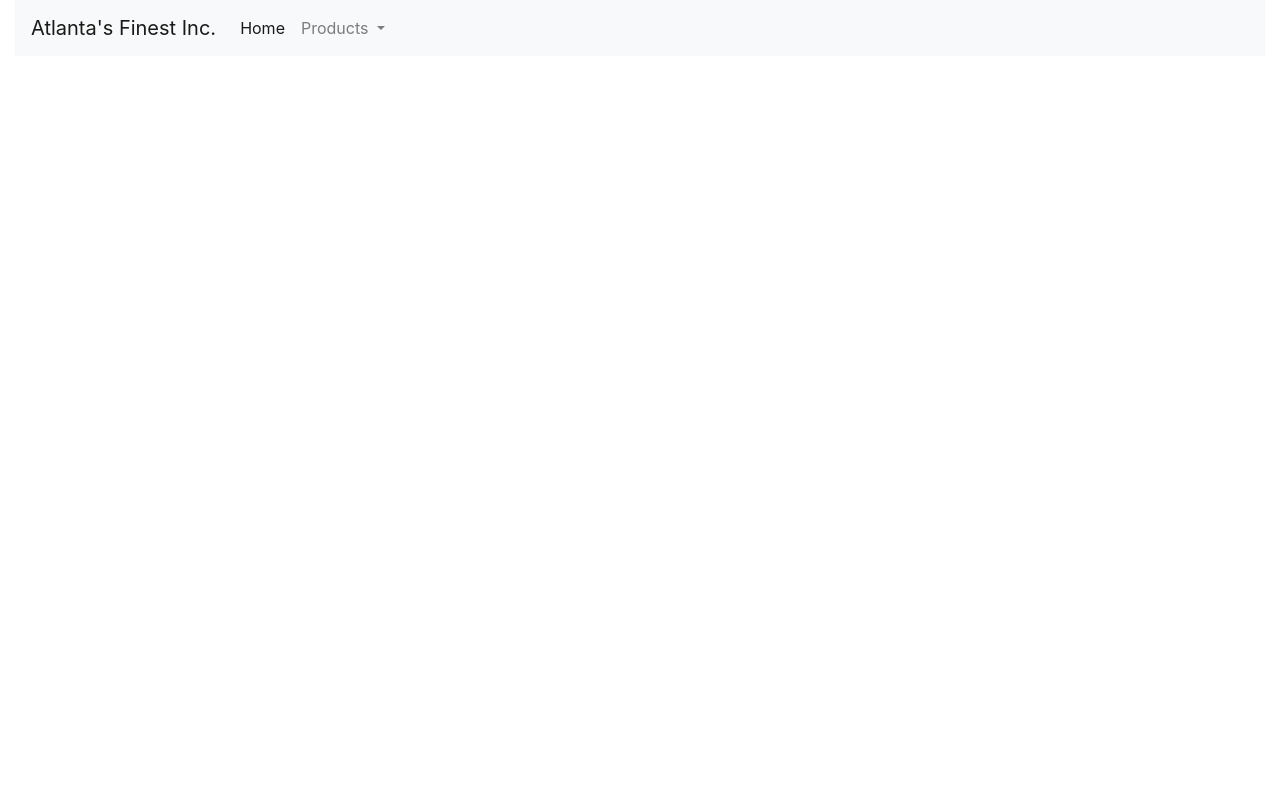
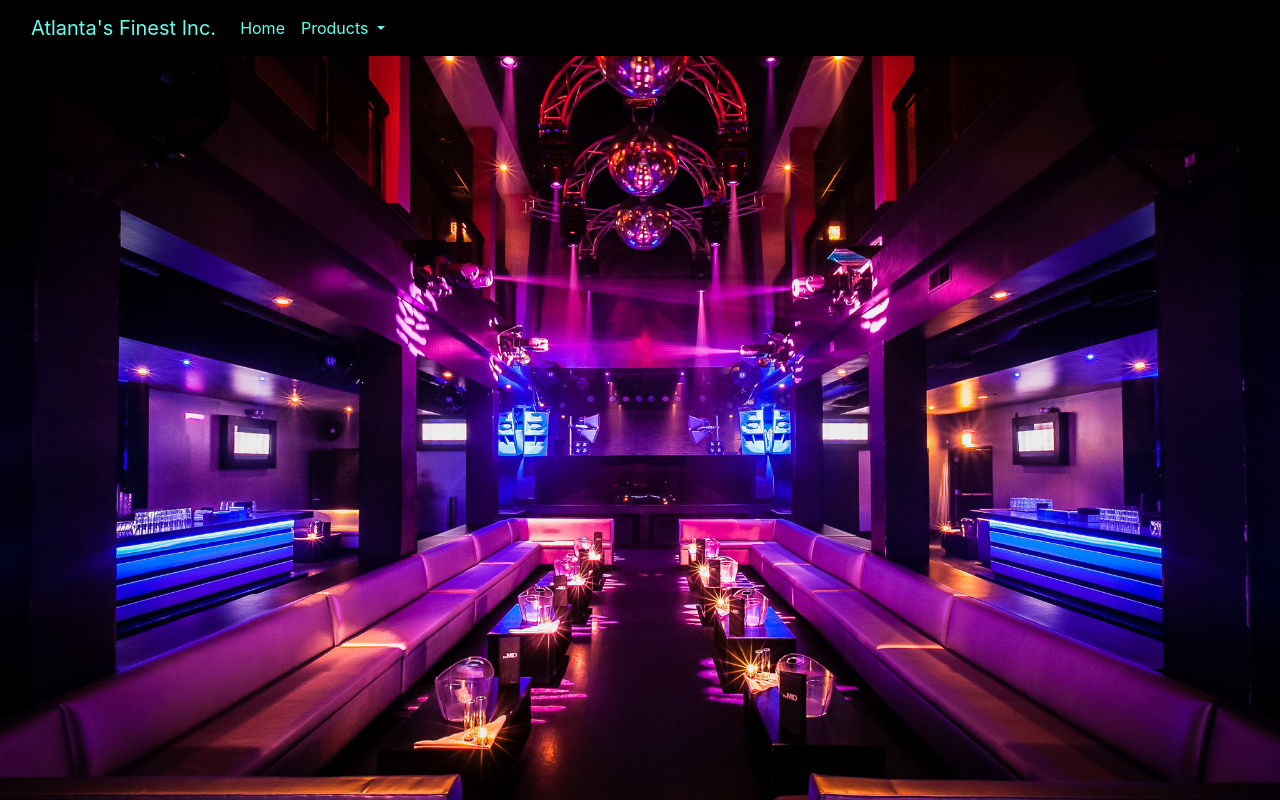
Before and after one commit to TylerD07/eCommerceApp, a website: page public/products.html in a window 1280 px wide. Drawn offline with nearby package versions, Linux system fonts and the light colour scheme; no server answers.

Commit message:
added some style to products.html, still cant figure out why app.js is broken, taeking a break to clear my head and take another look later

```diff
--- a/public/css/style.css
+++ b/public/css/style.css
@@ -0,0 +1,24 @@
+body {
+  background: url(./catalog.jpg) no-repeat center center fixed;
+  -webkit-background-size: cover;
+  -moz-background-size: cover;
+  -o-background-size: cover;
+  background-size: cover;
+}
+
+.bg-light {
+  background-color: black !important;
+}
+
+.navbar-light .navbar-brand {
+  color: rgb(102, 255, 235);
+}
+
+.navbar-light .navbar-nav .active>.nav-link,
+.navbar-light .navbar-nav .nav-link.active {
+color: rgb(102, 255, 235);
+}
+
+#navbarDropdown{
+  color:  rgb(102, 255, 235);
+}
--- a/public/products.html
+++ b/public/products.html
@@ -5,8 +5,6 @@
     <meta charset="UTF-8">
     <meta name="viewport" content="width=device-width, initial-scale=1.0">
     <meta http-equiv="X-UA-Compatible" content="ie=edge">
-    <script src="https://code.jquery.com/jquery-3.3.1.js" integrity="sha256-2Kok7MbOyxpgUVvAk/HJ2jigOSYS2auK4Pfzbm7uH60="
-        crossorigin="anonymous"></script>
     <link rel="stylesheet" href="https://stackpath.bootstrapcdn.com/bootstrap/4.1.3/css/bootstrap.min.css" integrity="sha384-MCw98/SFnGE8fJT3GXwEOngsV7Zt27NXFoaoApmYm81iuXoPkFOJwJ8ERdknLPMO"
         crossorigin="anonymous">
     <script src="https://code.jquery.com/jquery-3.3.1.slim.min.js" integrity="sha384-q8i/X+965DzO0rT7abK41JStQIAqVgRVzpbzo5smXKp4YfRvH+8abtTE1Pi6jizo"
@@ -15,7 +13,7 @@
         crossorigin="anonymous"></script>
     <script src="https://stackpath.bootstrapcdn.com/bootstrap/4.1.3/js/bootstrap.min.js" integrity="sha384-ChfqqxuZUCnJSK3+MXmPNIyE6ZbWh2IMqE241rYiqJxyMiZ6OW/JmZQ5stwEULTy"
         crossorigin="anonymous"></script>
-    <link rel="stylesheet" href="/css/style.css">
+    <link rel="stylesheet" href="./css/style.css">
     <title>Atlanta's Finest Inc.</title>
 </head>
 
@@ -31,7 +29,7 @@
             <div class="collapse navbar-collapse" id="navbarSupportedContent">
                 <ul class="navbar-nav mr-auto">
                     <li class="nav-item active">
-                        <a class="nav-link" href="#">Home <span class="sr-only">(current)</span></a>
+                        <a class="nav-link" href="./home.html">Home <span class="sr-only">(current)</span></a>
                     </li>
 
                     <li class="nav-item dropdown">
@@ -56,7 +54,8 @@
 
 
     </div>
-
+    <script src="https://code.jquery.com/jquery-3.3.1.min.js" integrity="sha256-FgpCb/KJQlLNfOu91ta32o/NMZxltwRo8QtmkMRdAu8="
+        crossorigin="anonymous"></script>
     <script src="./js/app.js"></script>
 
 </body>
```
Also changed, not shown: public/home.html (+3 -0 lines), public/css/catalog.jpg (added).
